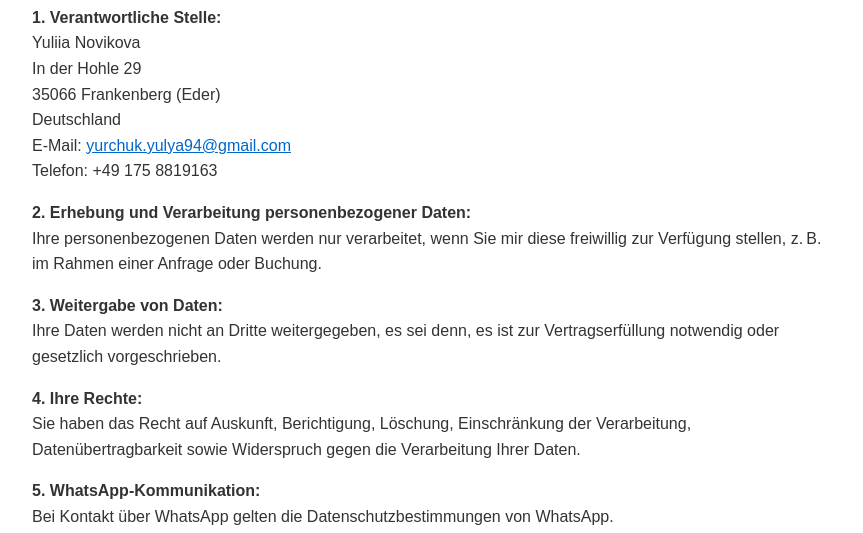
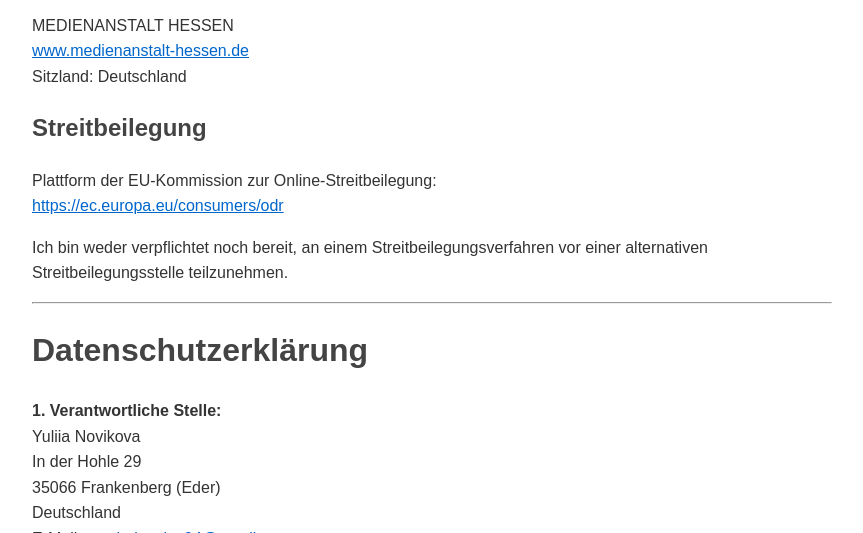
Before and after one commit to novikovayuliia/novikovayuliia.github.io, a plain HTML site: page index.html in a window 1280 px wide. Shown: the part 567-1100 px from the top of the page, without its empty margins (0-863 px from the left). Drawn offline with Linux system fonts and the light colour scheme.

Commit message:
Update index.html

```diff
--- a/index.html
+++ b/index.html
@@ -39,6 +39,23 @@
   <p><strong>Verantwortlich für den Inhalt nach § 55 Abs. 2 RStV:</strong><br>
   Yuliia Novikova, In der Hohle 29, 35066 Frankenberg (Eder)</p>
 
+  <h2>Medienanstalt Hessen</h2>
+  <p>Die zuständige Aufsichtsbehörde für Telemedienangebote in Hessen:</p>
+  <p>
+    MEDIENANSTALT HESSEN<br>
+    <a href="https://www.medienanstalt-hessen.de" target="_blank" rel="noopener noreferrer">
+      www.medienanstalt-hessen.de
+    </a><br>
+    Sitzland: Deutschland
+  </p>
+
+  <h2>Streitbeilegung</h2>
+  <p>Plattform der EU-Kommission zur Online-Streitbeilegung:<br>
+  <a href="https://ec.europa.eu/consumers/odr" target="_blank" rel="noopener noreferrer">
+    https://ec.europa.eu/consumers/odr
+  </a></p>
+  <p>Ich bin weder verpflichtet noch bereit, an einem Streitbeilegungsverfahren vor einer alternativen Streitbeilegungsstelle teilzunehmen.</p>
+
   <hr>
 
   <h1>Datenschutzerklärung</h1>
```
